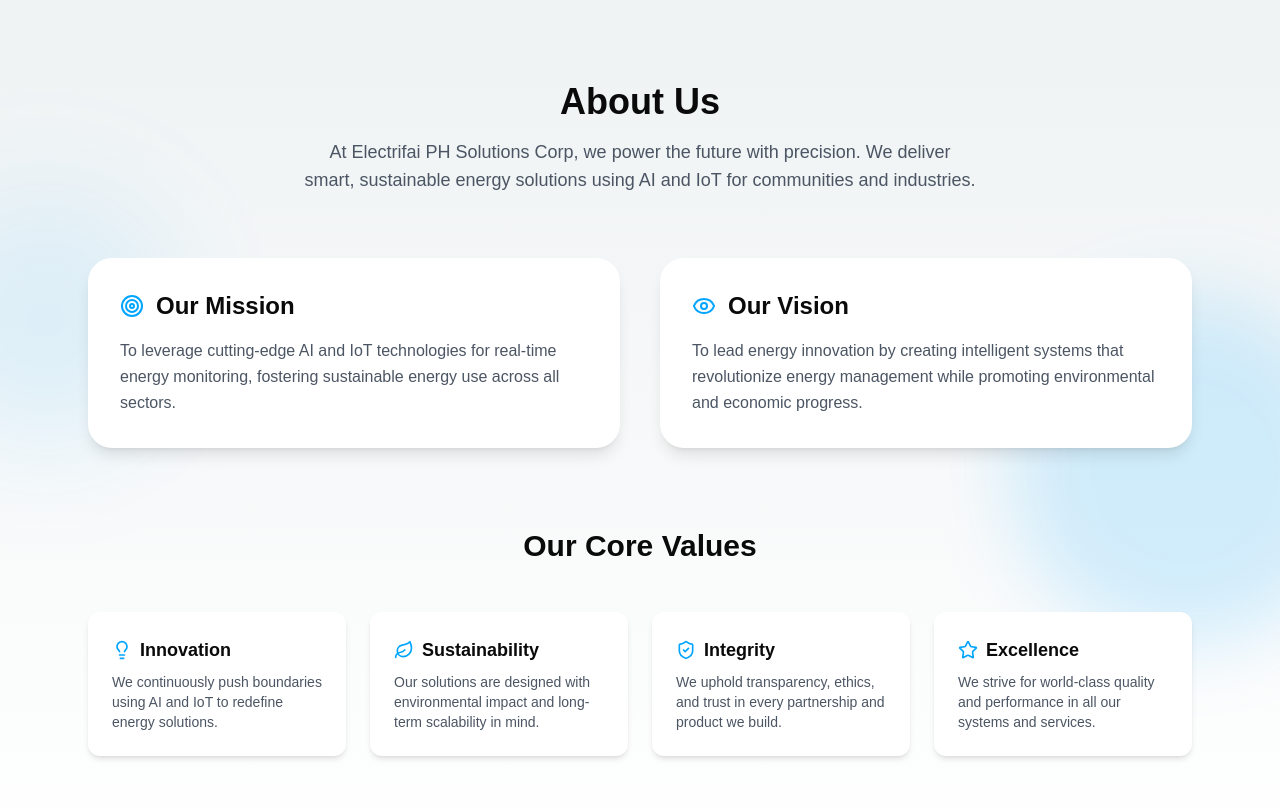
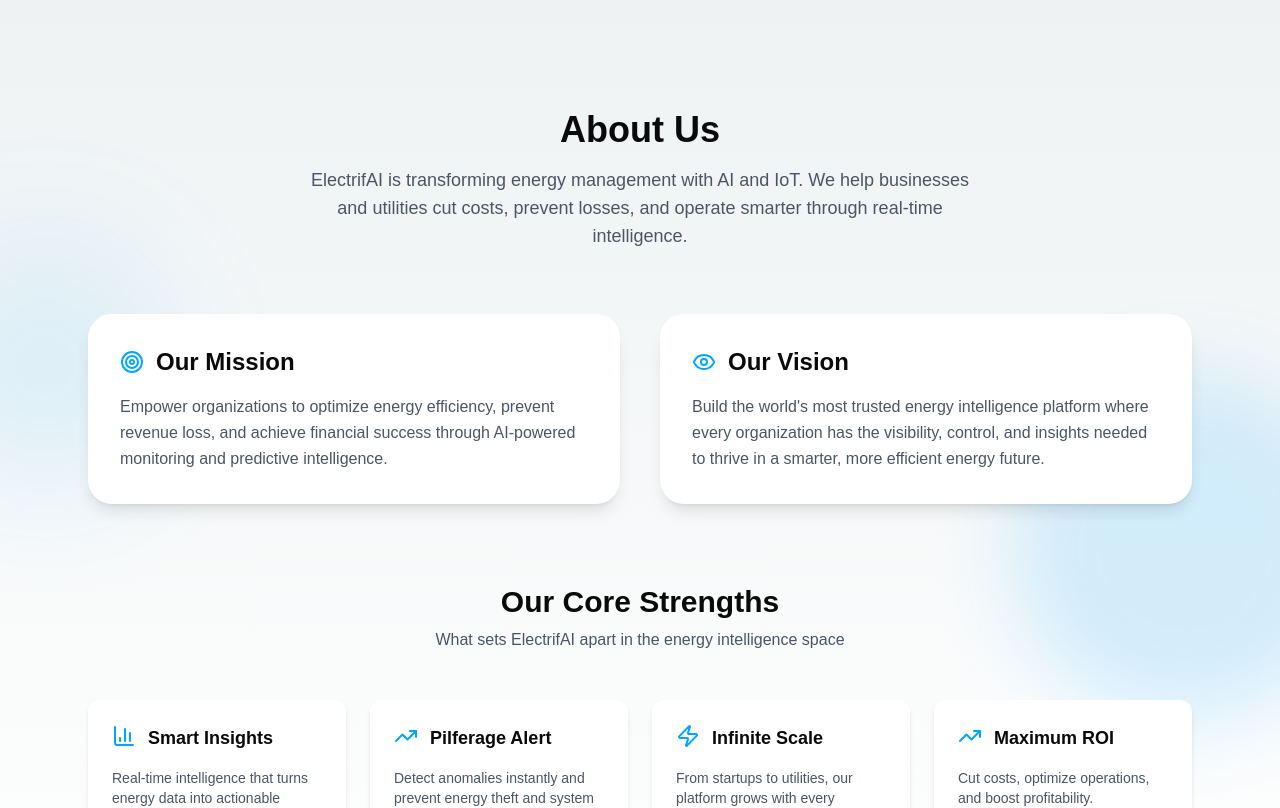
Before and after one commit to yskooo/electrifai-web, a Next.js app: page / in a window 1280 px wide. Shown: the part 2600-3408 px from the top of the page. Built offline with nearby package versions, Linux system fonts and the light colour scheme; a web font is replaced by a local one.

Commit message:
Revise company messaging and update team profiles
Updated AboutUs to reflect new company positioning, core strengths, and mission/vision statements. Refined Clientele segment colors and improved description layout. Enhanced Team component with concise, role-focused descriptions for each member.

```diff
--- a/app/components/AboutUs.tsx
+++ b/app/components/AboutUs.tsx
@@ -5,10 +5,10 @@
 import {
   Target,
   Eye,
-  Lightbulb,
-  Leaf,
-  ShieldCheck,
-  Star,
+  BarChart3,
+  AlertCircle,
+  Zap,
+  TrendingUp,
 } from "lucide-react";
 
 const cardVariants = {
@@ -23,26 +23,26 @@
   },
 };
 
-const values = [
+const coreStrengths = [
   {
-    title: "Innovation",
+    title: "Smart Insights",
     description:
-      "We continuously push boundaries using AI and IoT to redefine energy solutions.",
+      "Real-time intelligence that turns energy data into actionable decisions.",
   },
   {
-    title: "Sustainability",
+    title: "Pilferage Alert",
     description:
-      "Our solutions are designed with environmental impact and long-term scalability in mind.",
+      "Detect anomalies instantly and prevent energy theft and system failures.",
   },
   {
-    title: "Integrity",
+    title: "Infinite Scale",
     description:
-      "We uphold transparency, ethics, and trust in every partnership and product we build.",
+      "From startups to utilities, our platform grows with every organization.",
   },
   {
-    title: "Excellence",
+    title: "Maximum ROI",
     description:
-      "We strive for world-class quality and performance in all our systems and services.",
+      "Cut costs, optimize operations, and boost profitability.",
   },
 ];
 
@@ -89,7 +89,7 @@
             About Us
           </h2>
           <p className={`max-w-2xl mx-auto ${subText} text-lg`}>
-            At Electrifai PH Solutions Corp, we power the future with precision. We deliver smart, sustainable energy solutions using AI and IoT for communities and industries.
+            ElectrifAI is transforming energy management with AI and IoT. We help businesses and utilities cut costs, prevent losses, and operate smarter through real-time intelligence.
           </p>
         </motion.div>
 
@@ -99,14 +99,14 @@
             {
               title: "Our Mission",
               description:
-                "To leverage cutting-edge AI and IoT technologies for real-time energy monitoring, fostering sustainable energy use across all sectors.",
+                "Empower organizations to optimize energy efficiency, prevent revenue loss, and achieve financial success through AI-powered monitoring and predictive intelligence.",
               direction: -1,
               icon: <Target className="w-6 h-6 text-[#00A5FF]" />,
             },
             {
               title: "Our Vision",
               description:
-                "To lead energy innovation by creating intelligent systems that revolutionize energy management while promoting environmental and economic progress.",
+                "Build the world's most trusted energy intelligence platform where every organization has the visibility, control, and insights needed to thrive in a smarter, more efficient energy future.",
               direction: 1,
               icon: <Eye className="w-6 h-6 text-[#00A5FF]" />,
             },
@@ -134,7 +134,7 @@
           ))}
         </div>
 
-        {/* Core Values */}
+        {/* Core Strengths */}
         <motion.div
           initial={{ opacity: 0, y: 40 }}
           whileInView={{ opacity: 1, y: 0 }}
@@ -142,38 +142,41 @@
           viewport={{ once: true }}
           className="text-center mb-12"
         >
-          <h3 className={`text-3xl font-bold ${textColor} mb-6`}>
-            Our Core Values
+          <h3 className={`text-3xl font-bold ${textColor} mb-2`}>
+            Our Core Strengths
           </h3>
+          <p className={`${subText} text-base`}>
+            What sets ElectrifAI apart in the energy intelligence space
+          </p>
         </motion.div>
 
         <div className="grid grid-cols-1 sm:grid-cols-2 lg:grid-cols-4 gap-6">
-          {values.map((val, index) => {
+          {coreStrengths.map((strength, index) => {
             const Icon =
-              val.title === "Innovation"
-                ? Lightbulb
-                : val.title === "Sustainability"
-                ? Leaf
-                : val.title === "Integrity"
-                ? ShieldCheck
-                : Star;
+              strength.title === "Smart Insights"
+                ? BarChart3
+                : strength.title === "Threat Prevention"
+                ? AlertCircle
+                : strength.title === "Infinite Scale"
+                ? Zap
+                : TrendingUp;
 
             return (
               <motion.div
-                key={val.title}
+                key={strength.title}
                 initial={{ opacity: 0, y: 30 }}
                 whileInView={{ opacity: 1, y: 0 }}
                 viewport={{ once: true }}
                 transition={{ duration: 0.5, delay: index * 0.1 }}
                 className={`rounded-xl p-6 shadow-md hover:shadow-xl transition ${cardStyle}`}
               >
-                <div className="flex items-center gap-2 mb-2">
-                  <Icon className="w-5 h-5 text-[#00A5FF]" />
+                <div className="flex items-start gap-3 mb-4">
+                  <Icon className="w-6 h-6 text-[#00A5FF] flex-shrink-0" />
                   <h4 className={`text-lg font-semibold ${textColor}`}>
-                    {val.title}
+                    {strength.title}
                   </h4>
                 </div>
-                <p className={`text-sm ${subText}`}>{val.description}</p>
+                <p className={`text-sm ${subText}`}>{strength.description}</p>
               </motion.div>
             );
           })}
--- a/app/components/Clientele.tsx
+++ b/app/components/Clientele.tsx
@@ -30,7 +30,7 @@
       subtitle: 'B2B',
       description: 'Helping businesses scale energy efficiency across their operations with advanced monitoring, predictive maintenance, and real-time optimization.',
       icon: Building2,
-      color: '#FF6B35',
+      color: '#00A5FF',
       highlight: 'Profit & Loss, Automated ESG',
     },
     {
@@ -38,7 +38,7 @@
       subtitle: 'B2G',
       description: 'Transforming the nation\'s energy infrastructure through strategic partnerships that drive sustainable development and nation-building initiatives.',
       icon: Landmark,
-      color: '#00D084',
+      color: '#00A5FF',
       highlight: 'Nation Building, Strategic Impact',
     },
   ];
@@ -79,7 +79,7 @@
             <span className="text-[#00A5FF]">Clientele</span>
 
           </h2>
-          <p className={`mt-4 text-lg md:text-xl ${styles.description}`}>
+          <p className={`mt-4 text-lg md:text-xl max-w-2xl mx-auto ${styles.description}`}>
             Serving diverse markets with tailored energy solutions across three strategic segments
           </p>
         </motion.div>
--- a/app/components/Team.tsx
+++ b/app/components/Team.tsx
@@ -15,7 +15,7 @@
     {
       name: 'Engr. Gerhard P. Tan',
       role: 'Chairman',
-      description: ' Oversees daily operations, streamlines processes, and advises on strategic decisions for growth.',
+      description: 'Strategic leader guiding ElectrifAI\'s vision and ensuring operational excellence.',
       imgSrc: '/members/hard.png',
       contacts: {
         linkedIn: "gerhard-tan-1a5160104",
@@ -25,7 +25,7 @@
     {
       name: 'Daniel Caparro',
       role: 'Chief Executive Officer',
-      description: 'Leads strategic vision and growth, and drives innovation to scale the company while fostering partnerships and investor relations.',
+      description: 'Drives innovation and growth, scaling the platform while building strategic partnerships.',
       imgSrc: '/members/daniel.png',
       contacts: {
         linkedIn: "daniel-caparro-805682224",
@@ -35,7 +35,7 @@
     {
       name: 'Harold Patacsil',
       role: 'Chief Technology Officer',
-      description: 'Leads the development of the app infrastructure, ensuring that the platform is secure, scalable, and efficient.',
+      description: 'Leads technical architecture, ensuring security, scalability, and performance.',
       imgSrc: '/members/harold.png',
       contacts: {
         linkedIn: "haroldmartinpatacsil",
@@ -45,7 +45,7 @@
     {
       name: 'Raeselyn Macorol',
       role: 'Chief Human Resource Officer',
-      description: 'Drives marketing strategies and manages daily operations to ensure business growth and efficiency.',
+      description: 'Builds our team and culture, fostering excellence and innovation across the organization.',
       imgSrc: '/members/raeselyn.png',
       contacts: {
         linkedIn: "raeselynmacorol",
@@ -55,7 +55,7 @@
     {
       name: 'Arjay Rosel',
       role: 'Chief Marketing Officer',
-      description: 'Conducts research and analyzes market trends to provide insights that drive business strategy and decision-making.',
+      description: 'Shapes brand narrative and market strategy to establish ElectrifAI as the energy intelligence leader.',
       imgSrc: '/members/arjay.png',
       contacts: {
         linkedIn: "arjay-rosel-5b4a0b252",
@@ -63,85 +63,15 @@
       },
     },
     {
-      name: 'Christian Joel Lazo ',
+      name: 'Christian Joel Lazo',
       role: 'Chief Operations Officer',
-      description: 'Conducts research and analyzes market trends to provide insights that drive business strategy and decision-making.',
+      description: 'Optimizes operations and delivery, ensuring seamless execution of our mission.',
       imgSrc: '/members/christian.png',
       contacts: {
         linkedIn: "laxseuss",
         facebook: "",
       },
     },
-    // {
-    //   name: 'Clarence Jay Fetalino',
-    //   role: 'Electronics Department Head',
-    //   description: 'Specializes in IoT devices and research, ensuring that the hardware components are robust, efficient, and well-integrated with the software.',
-    //   imgSrc: '/members/clarence.png',
-    //   contacts: {
-    //     linkedIn: "clarence-fetalino-45b313223",
-    //     facebook: "clarencejay.fetalino",
-    //   },
-    // },
-    // {
-    //   name: 'Mcallen Fradejas',
-    //   role: 'Prototype Design Development Head',
-    //   description: 'Creates engaging 3D models and layouts, visualizing complex concepts with clarity and creativity.',
-    //   imgSrc: '/members/fmcallen.png',
-    //   contacts: {
-    //     linkedIn: "mcallen-fradejas",
-    //     facebook: "macalien.fradejas",
-    //   },
-    // },
-    // {
-    //   name: 'Siegfred Lorelle Mina',
-    //   role: 'Lead AI Engineer',
-    //   description: 'Designs, builds, and maintains software solutions to meet user and business needs.',
-    //   imgSrc: '/members/siegfred.png',
-    //   contacts: {
-    //     linkedIn: "siegfred-lorelle-mina",
-    //     facebook: "profile.php?id=1718881634",
-    //   },
-    // },
-    // {
-    //   name: 'David Bato-bato',
-    //   role: 'Lead Software Engineer',
-    //   description: 'Designs, builds, and maintains software solutions to meet user and business needs.',
-    //   imgSrc: '/members/david.png',
-    //   contacts: {
-    //     linkedIn: "david-bato-bato-1b6a8b288",
-    //     facebook: "dream.achiever46",
-    //   },
-    // },
-    // {
-    //   name: 'Dennesse Condat',
-    //   role: 'Research Specialist 1',
-    //   description: 'Conducts research and analyzes market trends to provide insights that drive business strategy and decision-making.',
-    //   imgSrc: '/members/denesse.png',
-    //   contacts: {
-    //     linkedIn: "dennesse-loura-condat-2747a1299",
-    //     facebook: "profile.php?id=100021986423905",
-    //   },
-    // },
-    // {
-    //   name: 'Gaeus Caskie Fabro',
-    //   role: 'AI Engineer',
-    //   description: 'Designs, builds, and maintains software solutions to meet user and business needs.',
-    //   imgSrc: '/members/gaeus.png',
-    //   contacts: {
-    //     linkedIn: "gaeus-caskie-fabro-319981234",
-    //     facebook: "caskieee",
-    //   },
-    // },
-    //   {
-    //   name: 'Justine Rey Daquis',
-    //   role: 'Data Engineer',
-    //   description: 'Designs, builds, and maintains software solutions to meet user and business needs.',
-    //   imgSrc: '/members/justine.png',
-    //   contacts: {
-    //     linkedIn: "justine-rey-daquis-855b07297",
-    //     facebook: "Justinedaquis28",
-    //   },
-    // },
   ];
 
   return (
```
